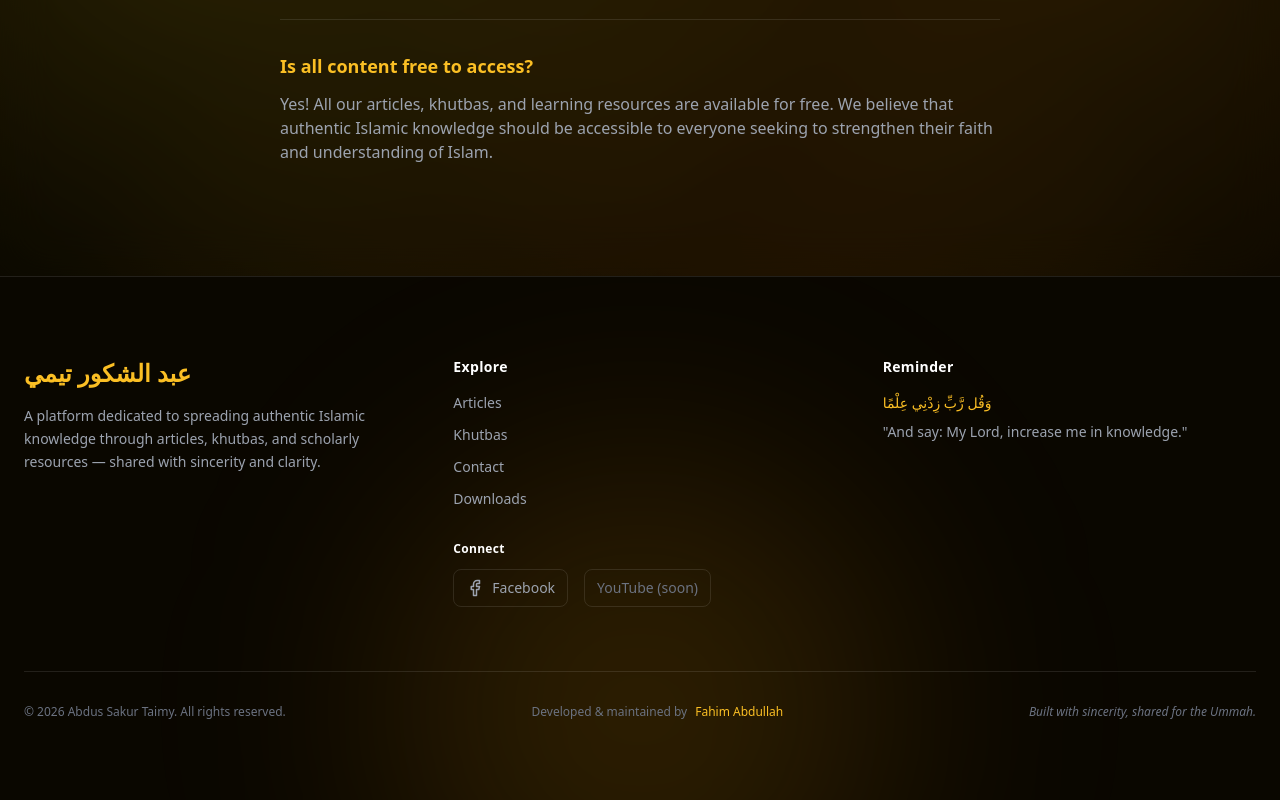
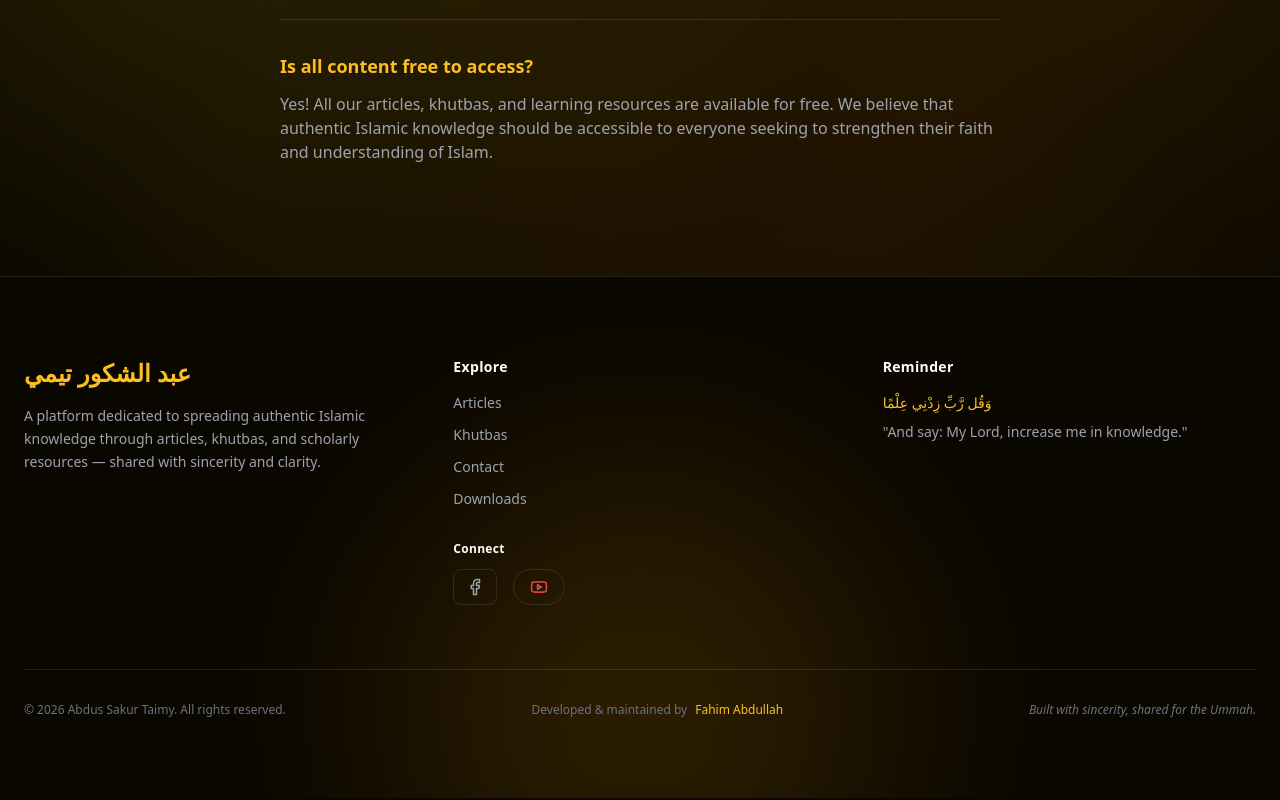
Before and after one commit to fahimlisl/ast-frontend, a React (Vite) app: page / in a window 1280 px wide. Shown: the part 1907-2707 px from the top of the page. Built offline with nearby package versions, Linux system fonts and the light colour scheme.

Commit message:
added youtube to footer as well

```diff
--- a/src/components/common/Footer.jsx
+++ b/src/components/common/Footer.jsx
@@ -130,7 +130,7 @@
 
 
 
-import { Facebook } from "lucide-react";
+import { Facebook, Youtube } from "lucide-react";
 import { Link } from "react-router-dom";
 
 const Footer = () => {
@@ -202,13 +202,21 @@ const Footer = () => {
                   transition"
                 >
                   <Facebook size={18} />
-                  <span className="text-sm">Facebook</span>
+                  {/* <span className="text-sm">Facebook</span> */}
                 </a>
+                              <a
+                href="https://youtube.com/@abdussakurtaimy?si=xhraClloYvz3fxHF"
+                className="px-4 py-2 rounded-full  border border-white/10  transition"
+                rel="noopener noreferrer"
+                aria-label="Visit our Facebook page"
+              >
+                <Youtube className="text-red-500" size={18} />
+              </a>
 
-                <span className="flex items-center gap-2 px-3 py-2 rounded-lg
+                {/* <span className="flex items-center gap-2 px-3 py-2 rounded-lg
                   border border-white/10 text-gray-500 cursor-not-allowed">
                   <span className="text-sm">YouTube (soon)</span>
-                </span>
+                </span> */}
               </div>
             </div>
           </div>
```
